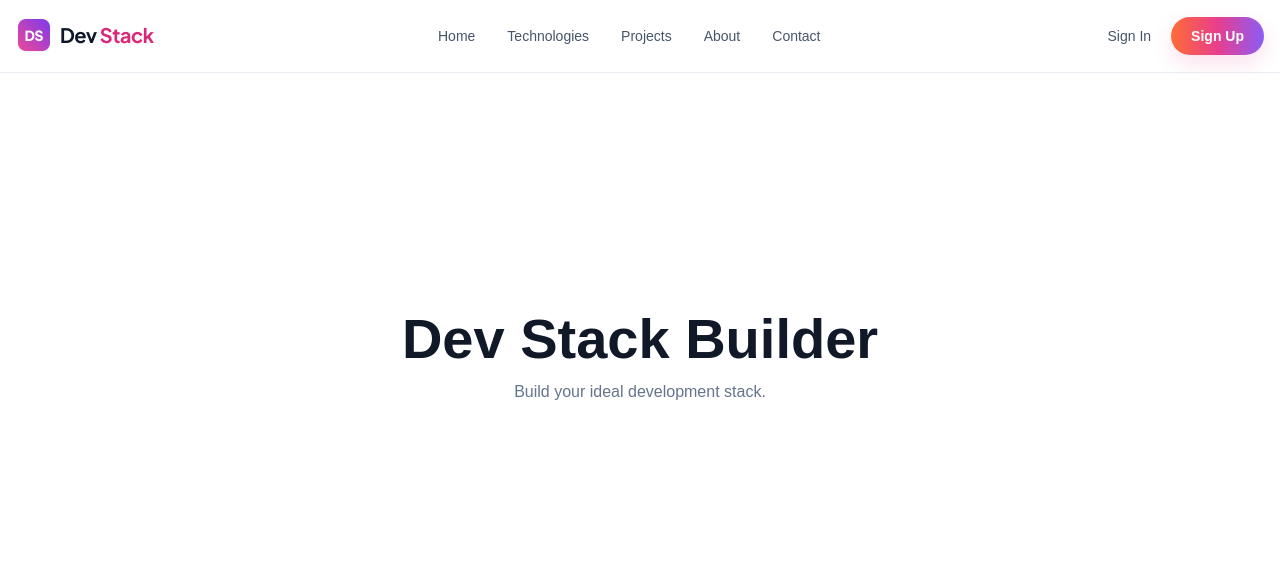
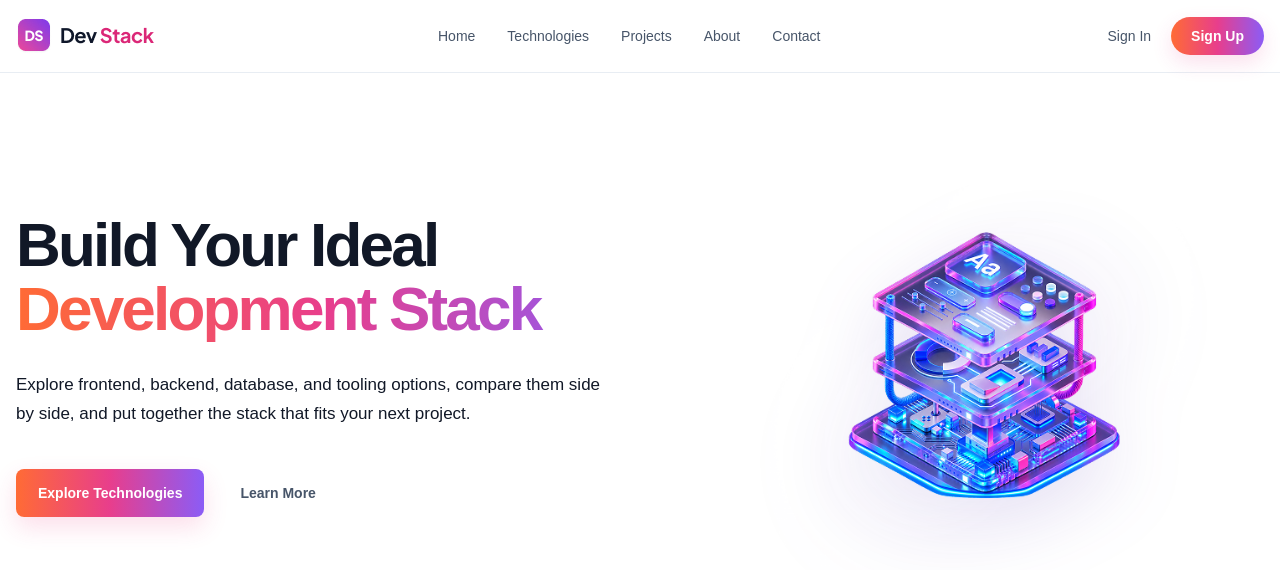
Before and after one commit to fahad1420/B14-Assignment-05, a React (Vite) app: page / in a window 1280 px wide. Shown: the top 570 px of the page. Built offline with nearby package versions, Linux system fonts and the light colour scheme.

Commit message:
Build hero section layout

```diff
--- a/src/App.jsx
+++ b/src/App.jsx
@@ -1,15 +1,12 @@
 import Header from "./components/Header";
+import Hero from "./components/Hero";
 
 function App() {
   return (
     <>
       <Header />
-
-      <main id="home">
-        <section className="placeholder-section">
-          <h1>Dev Stack Builder</h1>
-          <p>Build your ideal development stack.</p>
-        </section>
+      <main>
+        <Hero />
       </main>
     </>
   );
--- /dev/null
+++ b/src/components/Hero.jsx
@@ -0,0 +1,37 @@
+function Hero() {
+  return (
+    <section className="hero container" id="home">
+      <div className="hero-content">
+        <h1>
+          Build Your Ideal
+          <span>Development Stack</span>
+        </h1>
+
+        <p>
+          Explore frontend, backend, database, and tooling options, compare
+          them side by side, and put together the stack that fits your next
+          project.
+        </p>
+
+        <div className="hero-actions">
+          <a className="primary-button" href="#technologies">
+            Explore Technologies
+          </a>
+
+          <a className="outline-button" href="#about">
+            Learn More
+          </a>
+        </div>
+      </div>
+
+      <div className="hero-visual">
+        <img
+          src="/assets/banner-stack.png"
+          alt="A colorful layered illustration representing a development stack"
+        />
+      </div>
+    </section>
+  )
+}
+
+export default Hero
--- a/src/styles.css
+++ b/src/styles.css
@@ -165,7 +165,9 @@ img {
   color: var(--text-secondary);
 }
 
-/* Mobile */
+/* =========================
+   MOBILE HEADER
+========================= */
 
 @media (max-width: 768px) {
   .container {
@@ -210,3 +212,152 @@ img {
     font-size: 12px;
   }
 }
+
+
+/* =========================
+   HERO
+========================= */
+
+.hero {
+  display: grid;
+  grid-template-columns: 1.05fr 0.95fr;
+  align-items: center;
+  gap: 70px;
+  min-height: 540px;
+  padding-block: 72px;
+}
+
+.hero-content {
+  min-width: 0;
+}
+
+.hero-content h1 {
+  margin: 0;
+  color: var(--ink);
+  font-size: clamp(44px, 5vw, 62px);
+  font-weight: 800;
+  letter-spacing: -2.8px;
+  line-height: 1.04;
+}
+
+.hero-content h1 span {
+  display: block;
+  background: var(--brand-gradient);
+  background-clip: text;
+  color: transparent;
+}
+
+.hero-content p {
+  max-width: 590px;
+  margin: 28px 0 0;
+  color: var(--muted);
+  font-size: 17px;
+  line-height: 1.75;
+}
+
+.hero-actions {
+  display: flex;
+  flex-wrap: wrap;
+  gap: 14px;
+  margin-top: 40px;
+}
+
+.primary-button,
+.outline-button {
+  display: inline-flex;
+  align-items: center;
+  justify-content: center;
+  min-height: 48px;
+  padding: 0 22px;
+  border-radius: 8px;
+  font-size: 14px;
+  font-weight: 600;
+  transition: transform 180ms ease, box-shadow 180ms ease;
+}
+
+.primary-button {
+  background: var(--brand-gradient);
+  box-shadow: 0 10px 24px rgba(237, 50, 126, 0.16);
+  color: white;
+}
+
+.outline-button {
+  border: 1px solid var(--line);
+  color: #475569;
+}
+
+.primary-button:hover,
+.outline-button:hover {
+  transform: translateY(-2px);
+  box-shadow: 0 12px 26px rgba(15, 23, 42, 0.12);
+}
+
+.hero-visual {
+  display: flex;
+  justify-content: center;
+}
+
+.hero-visual img {
+  width: min(100%, 440px);
+  height: auto;
+  filter: drop-shadow(0 24px 36px rgba(82, 44, 176, 0.15));
+}
+
+
+/* =========================
+   TABLET
+========================= */
+
+@media (min-width: 768px) and (max-width: 1023px) {
+  .hero {
+    gap: 36px;
+    min-height: 500px;
+  }
+
+  .hero-content h1 {
+    font-size: 46px;
+  }
+
+  .technology-grid {
+    grid-template-columns: repeat(2, minmax(0, 1fr));
+  }
+}
+
+
+/* =========================
+   MOBILE HERO
+========================= */
+
+@media (max-width: 767px) {
+  .hero {
+    grid-template-columns: 1fr;
+    gap: 34px;
+    min-height: auto;
+    padding-block: 58px 72px;
+    text-align: center;
+  }
+
+  .hero-content h1 {
+    font-size: clamp(38px, 11vw, 50px);
+    letter-spacing: -2px;
+  }
+
+  .hero-content p {
+    margin-top: 22px;
+    font-size: 15px;
+    line-height: 1.7;
+  }
+
+  .hero-actions {
+    justify-content: center;
+    margin-top: 30px;
+  }
+
+  .hero-visual {
+    grid-row: 2;
+  }
+
+  .hero-visual img {
+    width: min(90%, 380px);
+  }
+}
```
